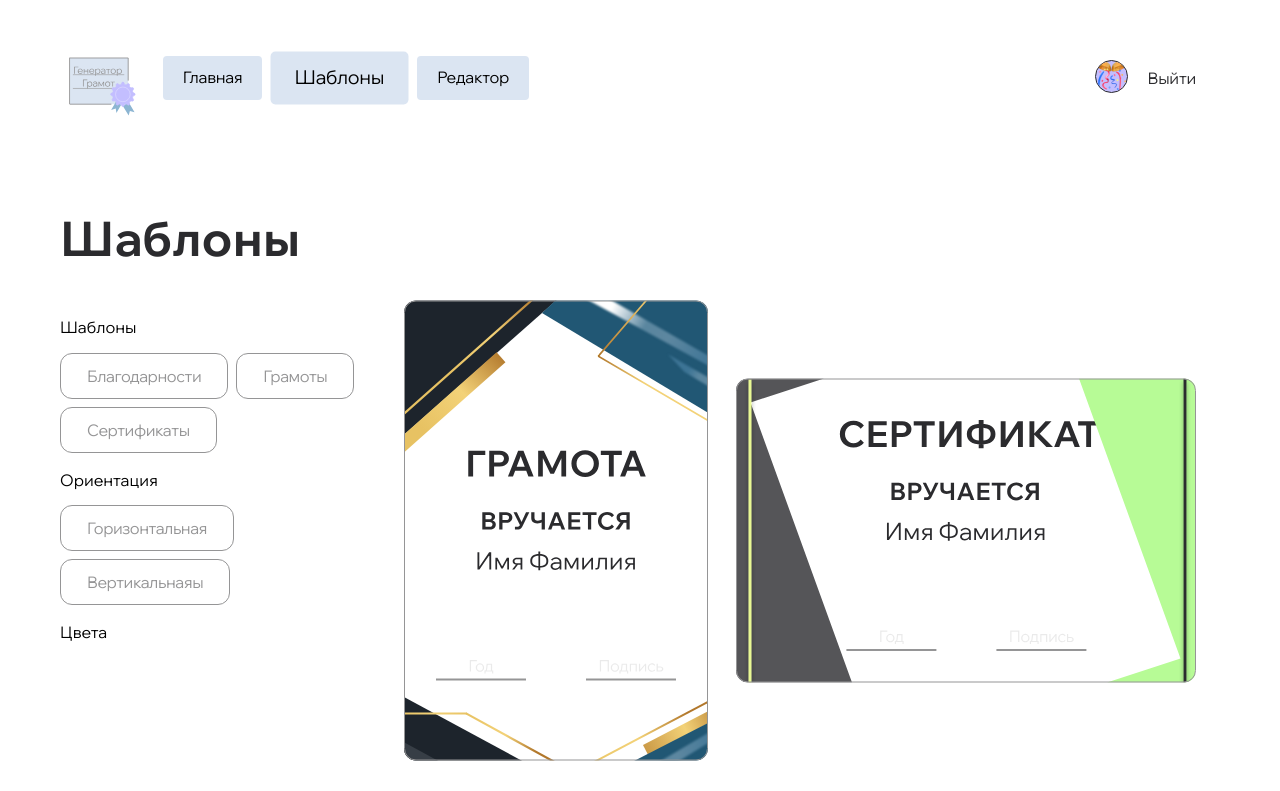
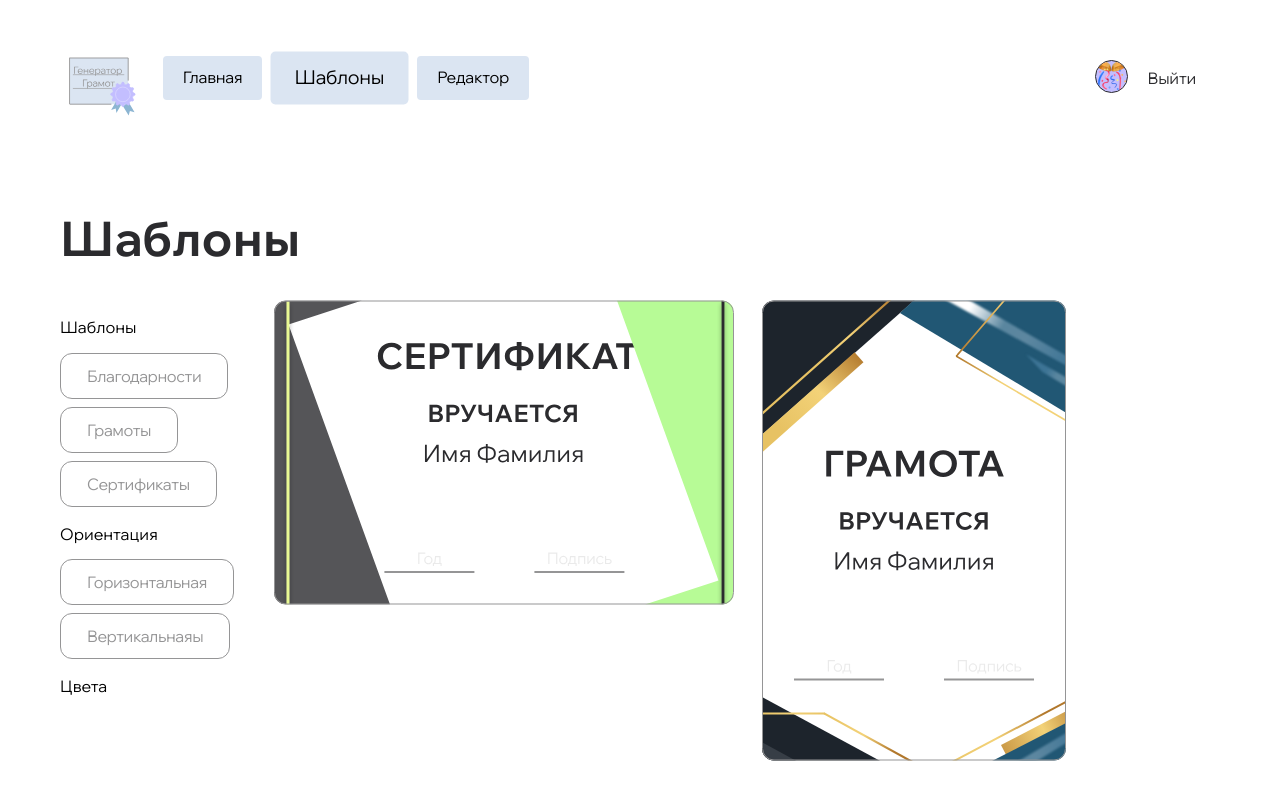
Before and after one commit to certificates-and-commendations/Frontend, a React (Create React App) app: page /samples in a window 1280 px wide. Shown: the top 791 px of the page. Built offline with nearby package versions, Linux system fonts and the light colour scheme; a web font is replaced by a local one.

Commit message:
feat: сделать fetch запросы для шаблонов + мелкие правки

```diff
--- a/src/components/App/App.js
+++ b/src/components/App/App.js
@@ -1,5 +1,5 @@
 import './App.css';
-import React, { useState } from 'react';
+import React, { useEffect, useState } from 'react';
 import { Route, Routes, useLocation, useNavigate } from 'react-router-dom';
 import CertificateEditor from '../CertificateEditor/CertificateEditor';
 import Register from '../Register/Register';
@@ -24,6 +24,7 @@ function App() {
 	const [isRecoveryPopupOpen, setIsRecoveryPopupOpen] = useState(false);
 	const [isPageNotFoundOpen, setIsPageNotFoundOpen] = useState(false);
 	const [currentUser, setCurrentUser] = useState({});
+	// СТЕЙТ С ВЫБРАНЫМ ШАБЛОНОМ ДЛЯ РАБОТЫ В РЕДАКТОРЕ
 	const [diploma, setDiploma] = useState({});
 	const location = useLocation();
 	const navigate = useNavigate();
@@ -91,7 +92,11 @@ function App() {
 					<Route
 						path="/samples"
 						element={
-							<ProtectedRouteElement loggedIn={isloggedIn} element={Samples} />
+							<ProtectedRouteElement
+								loggedIn={isloggedIn}
+								element={Samples}
+								setDiploma={setDiploma}
+							/>
 						}
 					/>
 					{/* {Роут для Profile} */}
--- a/src/components/Samples/Samples.css
+++ b/src/components/Samples/Samples.css
@@ -75,5 +75,10 @@
 	gap: 28px;
 }
 
+.samples__link:hover {
+	cursor: pointer;
+	opacity: 0.7;
+}
+
 .samples__image {
 }
--- a/src/components/Samples/Samples.jsx
+++ b/src/components/Samples/Samples.jsx
@@ -1,31 +1,91 @@
 import './Samples.css';
 import { useState, useEffect } from 'react';
+import { Link } from 'react-router-dom';
 import authApi from '../../utils/AuthApi';
 import Checkbox from './Checkbox/Checkbox';
 // Временно подключил картинки
 import sampleImageVertical from '../../images/vertical2.svg';
 import sampleImageHorizontal from '../../images/horizontal2.svg';
 
-function Samples() {
+function Samples({ setDiploma }) {
 	// Массив шаблонов
-	const [samples, setSamples] = useState([
+	const [samples, setSamples] = useState({
+		count: 2,
+		next: null,
+		previous: null,
+		results: [
 			{
-			image: sampleImageVertical,
-			alt: 'картинка',
-			id: '121241',
+				id: 2,
+				title: 'horizotal template',
+				thumbnail: sampleImageHorizontal,
+				category: null,
+				color: null,
+				is_horizontal: true,
 			},
 			{
-			image: sampleImageHorizontal,
-			alt: 'картинка',
-			id: '123123',
+				id: 1,
+				title: 'vertical template',
+				thumbnail: sampleImageVertical,
+				category: null,
+				color: null,
+				is_horizontal: false,
 			},
-	]);
+			{
+				id: 3,
+				title: 'horizotal template',
+				thumbnail: sampleImageHorizontal,
+				category: null,
+				color: null,
+				is_horizontal: true,
+			},
+			{
+				id: 4,
+				title: 'vertical template',
+				thumbnail: sampleImageVertical,
+				category: null,
+				color: null,
+				is_horizontal: false,
+			},
+			{
+				id: 5,
+				title: 'horizotal template',
+				thumbnail: sampleImageHorizontal,
+				category: null,
+				color: null,
+				is_horizontal: true,
+			},
+			{
+				id: 6,
+				title: 'vertical template',
+				thumbnail: sampleImageVertical,
+				category: null,
+				color: null,
+				is_horizontal: false,
+			},
+			{
+				id: 7,
+				title: 'horizotal template',
+				thumbnail: sampleImageHorizontal,
+				category: null,
+				color: null,
+				is_horizontal: true,
+			},
+			{
+				id: 8,
+				title: 'vertical template',
+				thumbnail: sampleImageVertical,
+				category: null,
+				color: null,
+				is_horizontal: false,
+			},
+		],
+	});
 	const [checkboxValues, setCheckboxValues] = useState({
 		diplomas: false,
 		thanks: false,
 		certificates: false,
-		vertikal: false,
-		horizontal: false,
+		is_vertikal: false,
+		is_horizontal: false,
 	});
 
 	const handleCheckboxClick = (name, isChecked) => {
@@ -34,19 +94,25 @@ function Samples() {
 			[name]: isChecked,
 		});
 	};
-
-	// async function getSamples() {
-	//     try {
-	//         const samplesFromBack = await authApi
-	//         setSamples(samplesFromBack);
-	//     } catch(err) {
-	//         console.log(err)
-	//     }
-	// }
-
+	// ОТПРАВЛЯЕМ ЗАПРОС НА БЭК ДЛЯ ПОЛУЧЕНИЯ ОТФИЛЬТРОВАНЫХ ШАБЛОНОВ
+	async function getFilteredSamples() {
+		try {
+			const samplesFromBack = await authApi.handleFilterSamples(checkboxValues);
+			setSamples(samplesFromBack);
+		} catch (err) {
+			console.log(err);
+		}
+	}
+	// ПРИ ИЗМЕНЕНИИ ОБЬЕКТА НАСТРОЕК checkboxValues ОТПРАВЛЯЕМ ЗАБРОС НА БЭК
+	// И СЕТАПИМ ШАБЛОНЫ К ПОКАЗУ
 	useEffect(() => {
-		// getSamples()
-	});
+		const allFalse = Object.values(checkboxValues).every(
+			(value) => value === false
+		);
+		if (!allFalse) {
+			getFilteredSamples();
+		}
+	}, [checkboxValues]);
 
 	return (
 		<main className="samples">
@@ -87,19 +153,21 @@ function Samples() {
 							state={checkboxValues}
 							onClick={handleCheckboxClick}
 							text="Вертикальнаяы"
-						/>{' '}
+						/>
 					</div>
 					<span className="samples__menu-title">Цвета</span>
 				</form>
 				<div className="samples__container">
-					{samples.map((item) => {
+					{samples.results.map((item) => {
 						return (
+							<Link key={item.id} className="samples__link" to="/editor">
 								<img
-								key={item.id}
-								alt={item.alt}
+									onClick={() => setDiploma(item)}
+									alt={item.title}
 									className="samples__image"
-								src={item.image}
+									src={item.thumbnail}
 								/>
+							</Link>
 						);
 					})}
 				</div>
--- a/src/utils/AuthApi.js
+++ b/src/utils/AuthApi.js
@@ -47,6 +47,36 @@ class AuthApi {
 			}),
 		}).then(handleResponse);
 	}
+
+	// ПОЛУЧАЕМ ВСЕ ШАБЛОНЫ
+	getAllSamples() {
+		return fetch(`${this.url}/documents`, {
+			method: 'GET',
+			headers: {
+				'Content-Type': 'application/json',
+			},
+		}).then(handleResponse);
+	}
+
+	// ОТПРАВЛЯЕМ ЗАБРОС ФИЛЬТРАЦИИ ШАБЛОНОВ
+	handleFilterSamples(obj) {
+		const queryParams = [];
+		Object.keys(obj).forEach((key) => {
+			if (obj[key]) {
+				queryParams.push(`category=${key}=`);
+			}
+		});
+
+		const queryString = queryParams.join('&');
+		const url = `${this.url}/documents/?${queryString}True`;
+		console.log(url);
+		return fetch(url, {
+			method: 'POST',
+			headers: {
+				'Content-Type': 'application/json',
+			},
+		}).then(handleResponse);
+	}
 }
 
 const authApi = new AuthApi({
```
Lines whose indentation alone changed are shown as unchanged.
